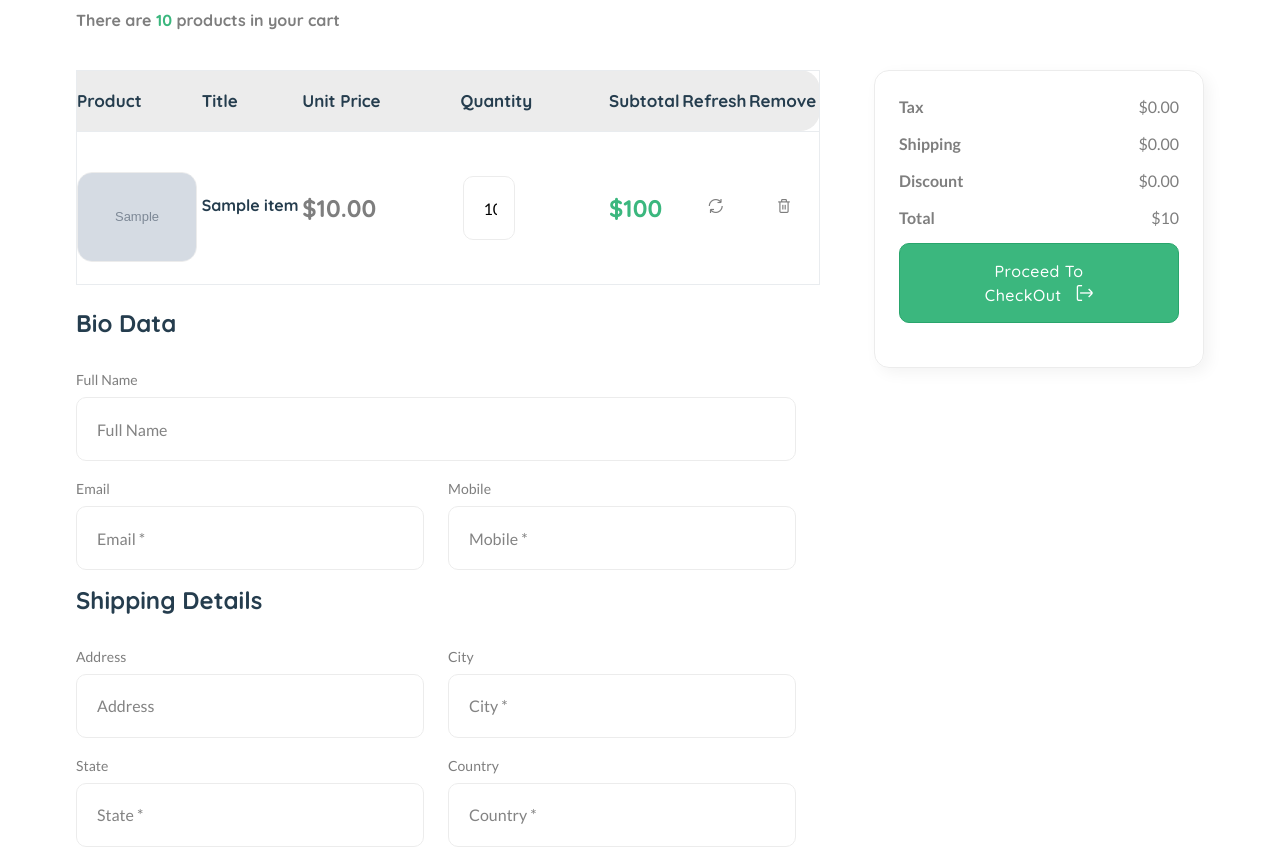
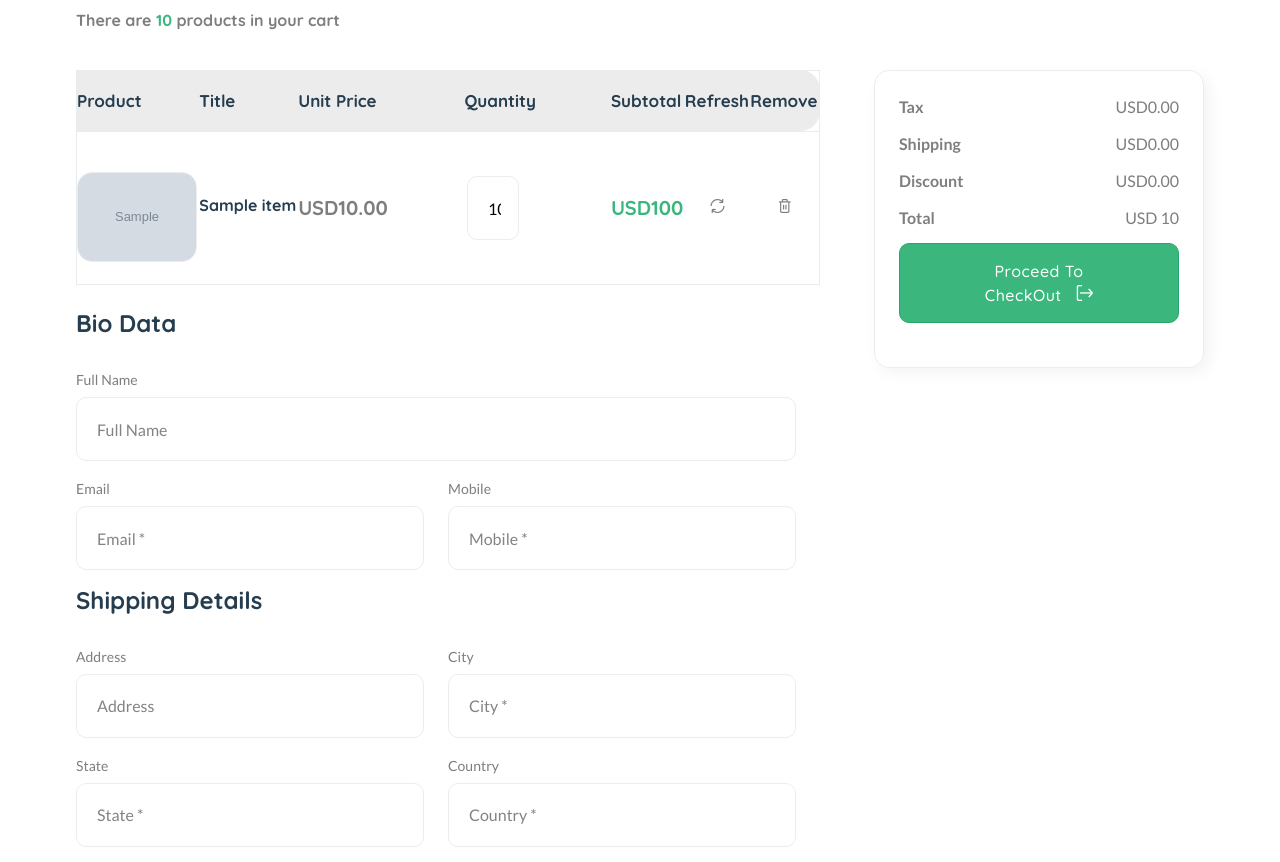
Before and after one commit to digitalTailorKe/Lyke-Commerce, a Django app: template templates/core/cart.html in a window 1280 px wide. Shown: the part 496-1358 px from the top of the page. Run offline with Django 3.2, Linux system fonts and the light colour scheme; the template is opened without the code that fills it: most values are stand-ins (such as "Sample title", 1, 10 or a date in 2020); grey boxes marked "Sample" are stand-in pictures; some libraries are stand-ins or nearby versions.

Commit message:
updated cart current currency

```diff
--- a/templates/core/cart.html
+++ b/templates/core/cart.html
@@ -2,6 +2,7 @@
 {% extends 'partials/base.html' %}
 {% load static %}
 {% block content %}
+
     <main class="main" id="cart-list">
         <div class="page-header breadcrumb-wrap">
             <div class="container">
@@ -48,7 +49,7 @@
 
                                         </td>
                                         <td class="price" data-title="Price">
-                                            <h4 class="text-body">${{item.price|floatformat:2}}</h4>
+                                            <h5 class="text-body">{{ current_currency }}{{item.price|floatformat:2}}</h5>
                                         </td>
                                         <td class="text-center detail-info" data-title="Stock">
                                             <div class="mr-15">
@@ -56,7 +57,7 @@
                                             </div>
                                         </td>
                                         <td class="price" data-title="Price">
-                                            <h4 class="text-brand">${% widthratio item.price 1 item.qty %} </h4>
+                                            <h5 class="text-brand">{{ current_currency }}{% widthratio item.price 1 item.qty %} </h5>
                                         </td>
                                         <td class="action text-center" data-title="Refresh"><a style="border: none; background: none;"  class="text-body update-product" data-product="{{ product_id }}"><i class="fi-rs-refresh"></i></a></td>
                                         <td class="action text-center" data-title="Remove"><a style="border: none; background: none;"  class="text-body delete-product" data-product="{{ product_id }}"><i class="fi-rs-trash"></i></a></td>
@@ -110,20 +111,20 @@
                                 <div>
                                     <div class="d-flex justify-content-between mb-2">
                                         <p class="fw-bold">Tax</p>
-                                        <p>$0.00</p>
+                                        <p>{{ current_currency }}0.00</p>
                                     </div>
                                     <div class="d-flex justify-content-between mb-2">
                                         <p class="fw-bold">Shipping</p>
-                                        <p>$0.00</p>
+                                        <p>{{ current_currency }}0.00</p>
                                     </div>
                                     <div class="d-flex justify-content-between mb-2">
                                         <p class="fw-bold">Discount</p>
-                                        <p>$0.00</p>
+                                        <p>{{ current_currency }}0.00</p>
                                     </div>
 
                                     <div class="d-flex justify-content-between mb-2">
                                         <p class="fw-bold">Total</p>
-                                        <p>${{cart_total_amount}}</p>
+                                        <p>{{ current_currency }} {{cart_total_amount}}</p>
                                     </div>
                                 </div>
                             </div>
```
